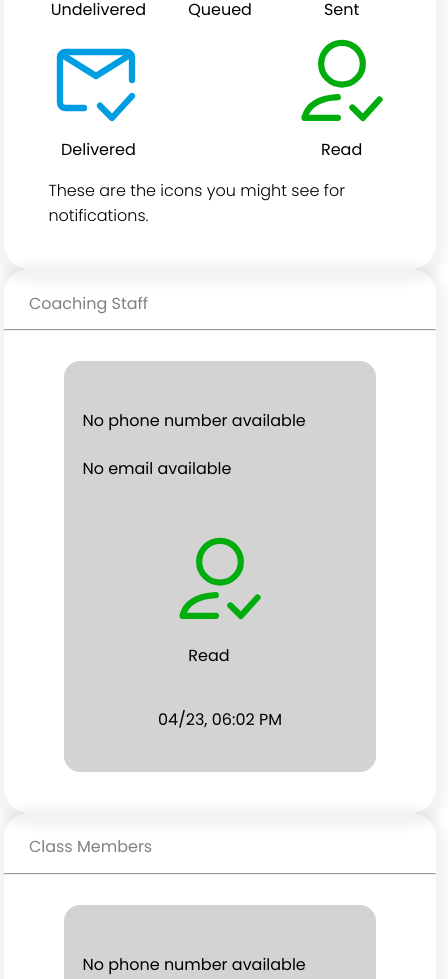
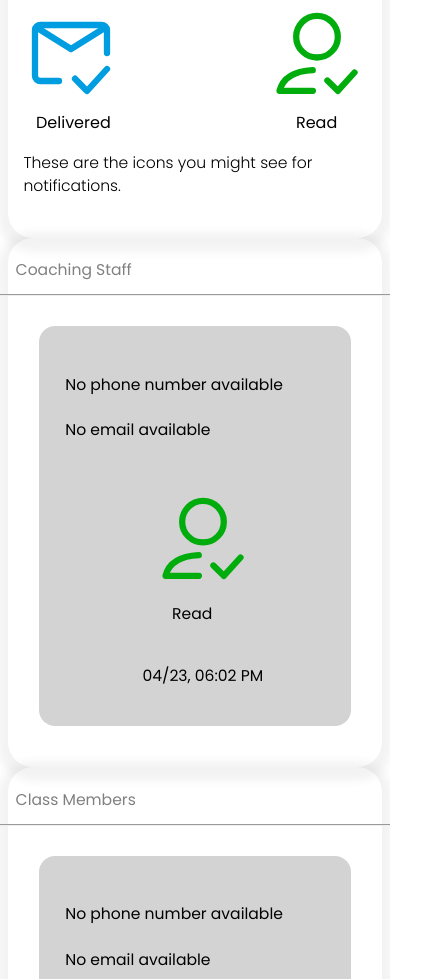
Before and after one commit to WillSS13/first-tee-notifications, a React (Create React App) app in the folder client/: page /message in a window 390 px wide. Shown: the part 1021-2000 px from the top of the page, 448 px wide, since content can reach past the window. Built offline with nearby package versions, Linux system fonts and the light colour scheme; no server answers; sample sign-in values are in the browser's storage.

Commit message:
Text resizing for mobile

```diff
--- a/client/src/App.css
+++ b/client/src/App.css
@@ -373,12 +373,39 @@ form {
   margin-top: 8px;
 }
 
+html, body {
+  width: 100%;
+  overflow-x: hidden; /* Prevent horizontal scrolling */
+  margin: 0;
+  padding: 0;
+}
+
+.App {
+  overflow-x: hidden; /* Prevent any horizontal overflow in the main App component */
+}
+
+/* Ensure that all containers do not exceed the viewport width */
+.container, .card-container, .gradient-bg, .signInWrapper, .main-margin, .side-margins {
+  max-width: 100vw;
+  box-sizing: border-box; /* Include padding and borders in the element's total width */
+}
+
 
 @media only screen and (max-width: 800px) {
-  .main-margin {
-    margin-left: 1vw;
-    margin-right: 1vw;
-    width: full;
+  .main-margin, .side-margins {
+    margin-left: 2vw;
+    margin-right: 2vw;
+  }
+
+  /* Specific adjustments for mobile views */
+  .signInWrapper, .gradient-bg, .card-container {
+    padding-left: 2vw;
+    padding-right: 2vw;
+  }
+
+  .class-content, .main-login-content, .email-button {
+    padding-left: 2vw;
+    padding-right: 2vw;
   }
 
   .gradient-bg {
@@ -406,11 +433,6 @@ form {
 
   }
 
-
-  .main-login-content img {
-    width: 50vw;
-
-  }
 
   .main-login-content h1 {
     margin-top: 0;
@@ -452,9 +474,11 @@ form {
     width: 100%; /* Ensure it uses the full width */
   }
 
-  .class-content {
-    flex-direction: column;
-    align-items: flex-start; /* Align items to the start on small screens */
+  .card p,
+  .card label,
+  .card button,
+  .card-container h2 {
+    font-size: 4vw;
   }
 
   .class-text, .email-button {
```
